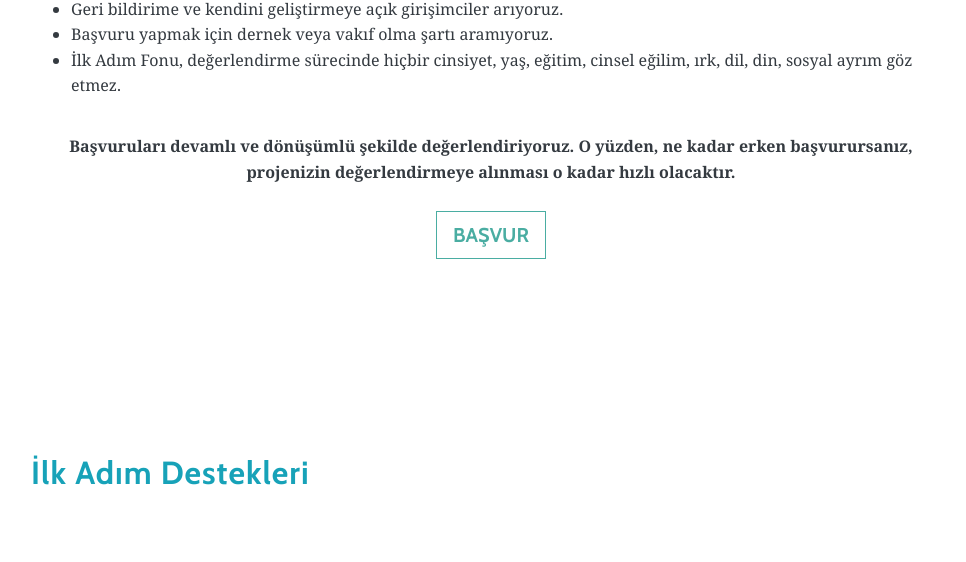
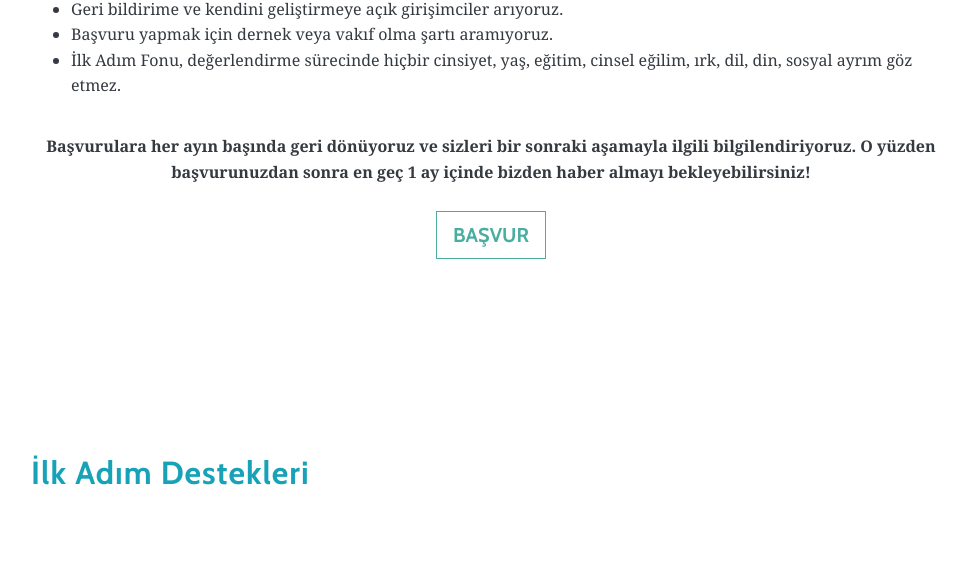
Before and after one commit to taniostamar/yatirim, a website: page index.html in a window 1280 px wide. Shown: the part 2276-2838 px from the top of the page, without its empty margins (244-1210 px from the left). Drawn offline with nearby package versions, Linux system fonts and the light colour scheme.

Commit message:
deadline

```diff
--- a/index.html
+++ b/index.html
@@ -143,7 +143,7 @@ Amacımız, sadece hayal kuran değil, aynı zamanda bu hayalleri hayata geçirm
 
                 <p class="text-center text-dark"><em>
                    </em>
-                  <b>Başvuruları devamlı ve dönüşümlü şekilde değerlendiriyoruz. O yüzden, ne kadar erken başvurursanız, projenizin değerlendirmeye alınması o kadar hızlı olacaktır.</b>
+                  <b>Başvurulara her ayın başında geri dönüyoruz ve sizleri bir sonraki aşamayla ilgili bilgilendiriyoruz. O yüzden başvurunuzdan sonra en geç 1 ay içinde bizden haber almayı bekleyebilirsiniz!</b>
                   <br> <br>
                  <a href="http://bit.ly/ilkadimfonu" target="_blank" class="btn btn-default btn-lg">BAŞVUR</a> </p>
                 </div>
```
